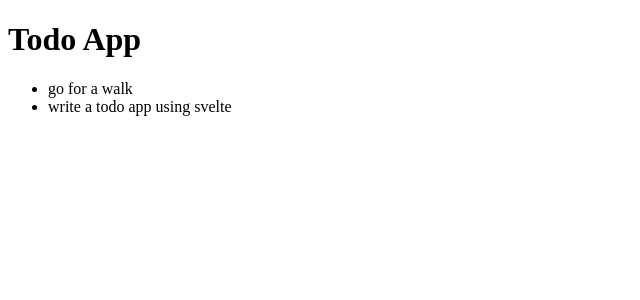
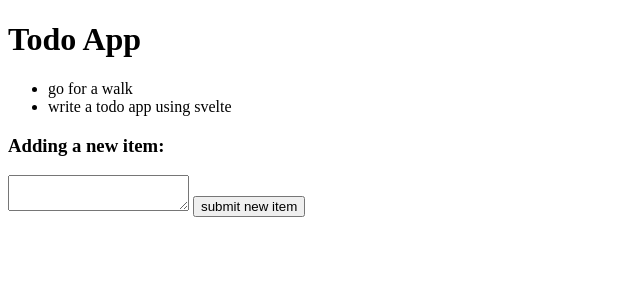
Before and after one commit to frankmeza/rust-sql-typescript-svelte-monorepo, a Svelte app: page / in a window 1280 px wide. Shown: the top 300 px of the page, without its empty margins (0-640 px from the left). Built offline with nearby package versions, Linux system fonts and the light colour scheme.

Commit message:
working todo app

```diff
--- a/src/App.svelte
+++ b/src/App.svelte
@@ -1,9 +1,19 @@
 <!-- JAVASCRIPT LOGIC -->
 <script lang="ts">
+    const NEW_ITEM = "Adding a new item: "
+    const SUBMISSION = "submit new item"
+
+    const handleSubmit = () => {
+        todoItems = [...todoItems, newItem]
+        newItem = ""
+    }
+
     let todoItems: ReadonlyArray<string> = [
         "go for a walk",
         "write a todo app using svelte",
     ]
+
+    let newItem: string = ""
 </script>
 
 <!-- HTML MARKUP -->
@@ -15,6 +25,10 @@
     {/each}
 </ul>
 
+<h3>{NEW_ITEM} {newItem}</h3>
+<textarea bind:value={newItem}></textarea>
+<button on:click={handleSubmit}>{SUBMISSION}</button>
+
 <!-- CSS STYLES -->
 <style>
 </style>
```
